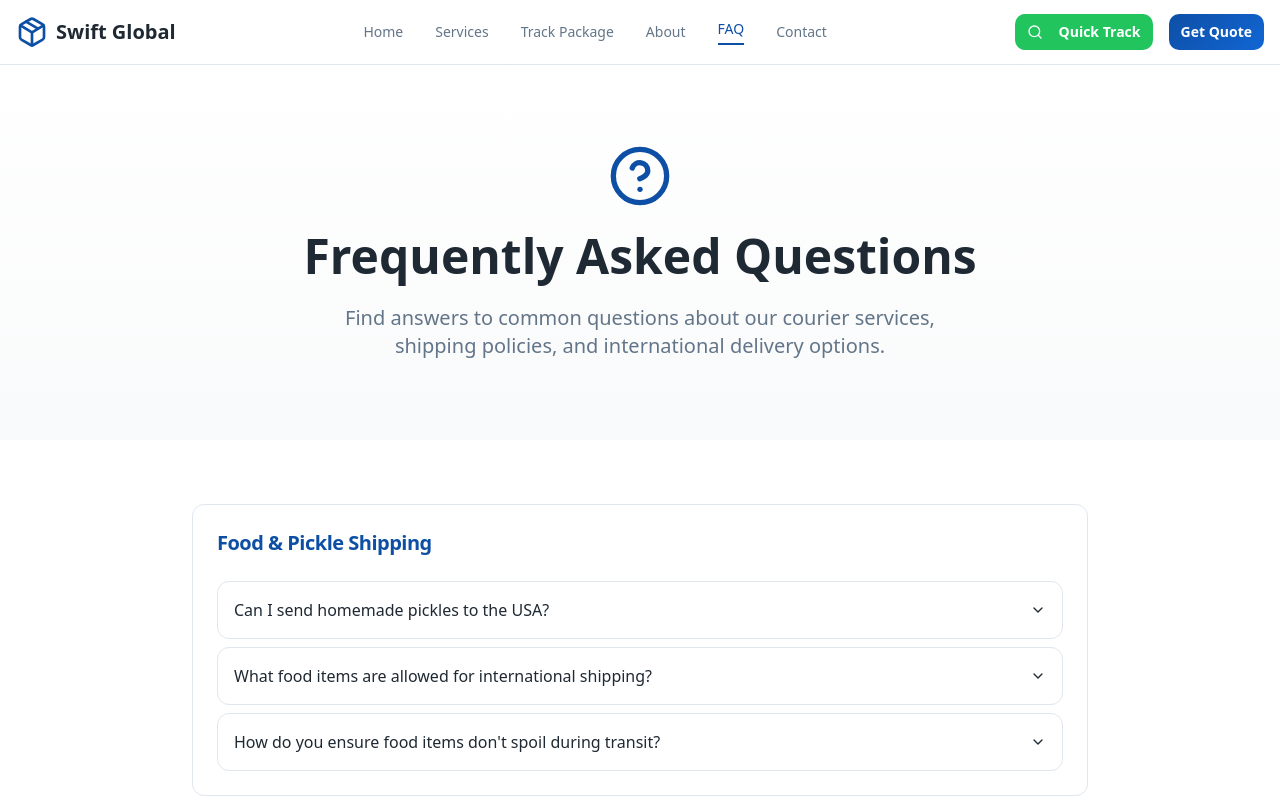
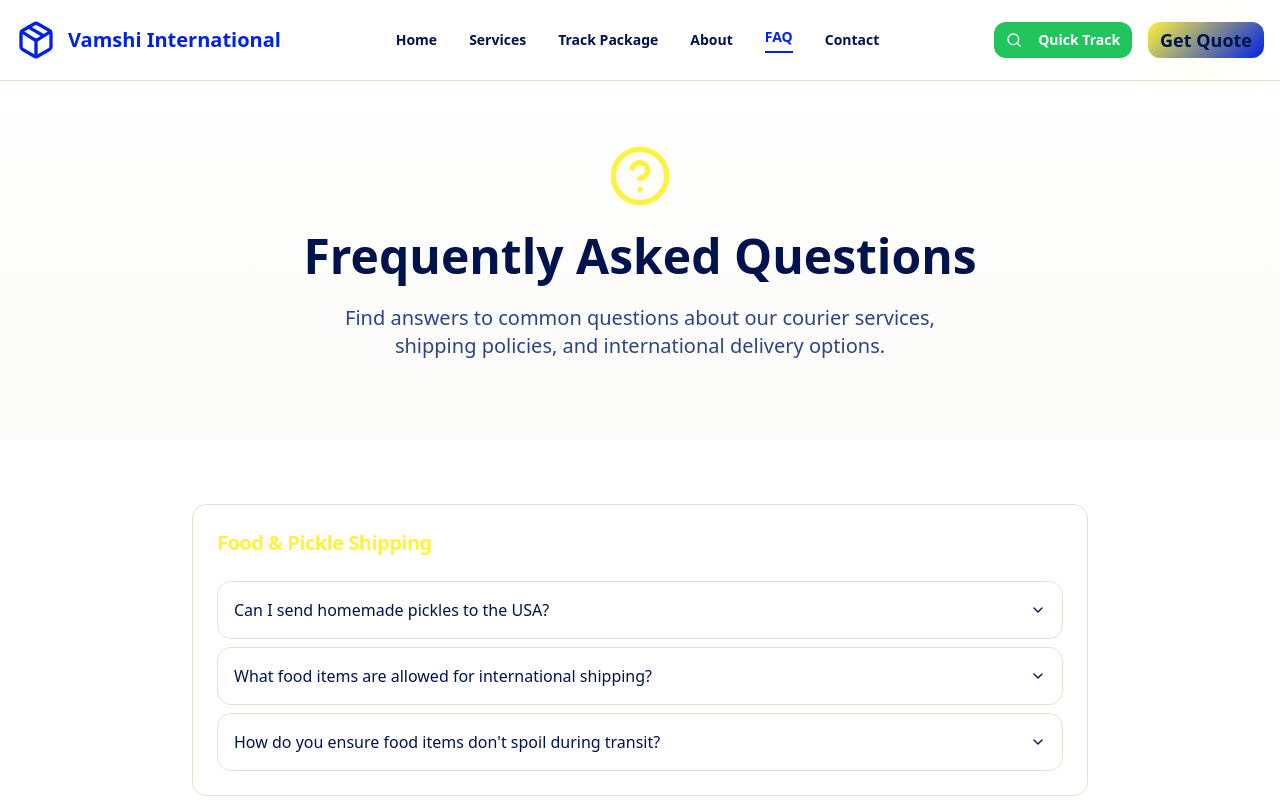
Before and after one commit to karthiksivasai/india-global-ship, a React (Vite) app: page /faq in a window 1280 px wide. Shown: the top 800 px of the page. Built offline with nearby package versions, Linux system fonts and the light colour scheme.

Commit message:
Update website design
Update color theme, logo, layout, and design to match client's branding and Indian design sensibilities.

```diff
--- a/src/components/layout/Header.tsx
+++ b/src/components/layout/Header.tsx
@@ -22,11 +22,11 @@ export const Header = () => {
   return (
     <header className="fixed top-0 left-0 right-0 z-50 bg-background/95 backdrop-blur-sm border-b border-border">
       <div className="container mx-auto px-4">
-        <div className="flex items-center justify-between h-16">
+        <div className="flex items-center justify-between h-20">
           {/* Logo */}
-          <Link to="/" className="flex items-center space-x-2 font-bold text-xl text-foreground hover:text-primary transition-colors">
-            <Package className="h-8 w-8 text-primary" />
-            <span>Swift Global</span>
+          <Link to="/" className="flex items-center space-x-3 font-bold text-xl text-foreground hover:text-secondary transition-colors">
+            <Package className="h-10 w-10 text-secondary" />
+            <span className="text-secondary">Vamshi International</span>
           </Link>
 
           {/* Desktop Navigation */}
@@ -35,10 +35,10 @@ export const Header = () => {
               <Link
                 key={item.name}
                 to={item.href}
-                className={`text-sm font-medium transition-colors hover:text-primary ${
+                className={`text-sm font-semibold transition-colors hover:text-secondary ${
                   isActive(item.href)
-                    ? "text-primary border-b-2 border-primary pb-1"
-                    : "text-muted-foreground"
+                    ? "text-secondary border-b-2 border-secondary pb-1"
+                    : "text-foreground"
                 }`}
               >
                 {item.name}
@@ -69,19 +69,19 @@ export const Header = () => {
             </SheetTrigger>
             <SheetContent side="right" className="w-[300px] sm:w-[400px]">
               <div className="flex flex-col space-y-4 mt-6">
-                <Link to="/" className="flex items-center space-x-2 font-bold text-xl text-foreground mb-6">
-                  <Package className="h-8 w-8 text-primary" />
-                  <span>Swift Global</span>
+                <Link to="/" className="flex items-center space-x-3 font-bold text-xl text-foreground mb-6">
+                  <Package className="h-10 w-10 text-secondary" />
+                  <span className="text-secondary">Vamshi International</span>
                 </Link>
 
                 {navItems.map((item) => (
                   <Link
                     key={item.name}
                     to={item.href}
-                    className={`text-sm font-medium py-2 px-3 rounded-md transition-colors ${
+                    className={`text-sm font-semibold py-3 px-4 rounded-lg transition-colors ${
                       isActive(item.href)
-                        ? "bg-primary text-primary-foreground"
-                        : "text-foreground hover:bg-muted"
+                        ? "bg-secondary text-secondary-foreground shadow-feature"
+                        : "text-foreground hover:bg-muted hover:text-secondary"
                     }`}
                     onClick={() => setIsOpen(false)}
                   >
--- a/src/components/ui/button.tsx
+++ b/src/components/ui/button.tsx
@@ -9,18 +9,19 @@ const buttonVariants = cva(
   {
     variants: {
       variant: {
-        default: "bg-primary text-primary-foreground hover:bg-primary-light hover:shadow-lg transform hover:-translate-y-0.5",
+        default: "bg-primary text-primary-foreground hover:bg-primary-light hover:shadow-warm transform hover:-translate-y-0.5 font-semibold",
         destructive:
           "bg-destructive text-destructive-foreground hover:bg-destructive/90",
         outline:
-          "border border-primary text-primary bg-background hover:bg-primary hover:text-primary-foreground hover:shadow-card",
+          "border-2 border-secondary text-secondary bg-background hover:bg-secondary hover:text-secondary-foreground hover:shadow-feature transition-all duration-300",
         secondary:
-          "bg-secondary text-secondary-foreground hover:bg-secondary/80",
-        ghost: "hover:bg-accent hover:text-accent-foreground",
-        link: "text-primary underline-offset-4 hover:underline",
-        hero: "bg-gradient-hero text-primary-foreground hover:shadow-feature transform hover:-translate-y-1 font-semibold",
-        track: "bg-accent text-accent-foreground hover:bg-accent/90 font-semibold hover:shadow-lg",
-        service: "bg-background border border-border text-foreground hover:border-primary hover:shadow-card transform hover:-translate-y-0.5",
+          "bg-secondary text-secondary-foreground hover:bg-gradient-trust hover:shadow-feature transform hover:-translate-y-0.5 font-semibold",
+        ghost: "hover:bg-muted hover:text-foreground",
+        link: "text-secondary underline-offset-4 hover:underline font-medium",
+        hero: "bg-gradient-hero text-primary-foreground hover:shadow-feature transform hover:-translate-y-1 font-bold text-lg shadow-warm",
+        track: "bg-accent text-accent-foreground hover:bg-accent/90 font-semibold hover:shadow-lg transform hover:-translate-y-0.5",
+        service: "bg-background border-2 border-border text-foreground hover:border-secondary hover:shadow-card transform hover:-translate-y-0.5 hover:bg-muted",
+        indian: "bg-gradient-trust text-secondary-foreground hover:shadow-warm transform hover:-translate-y-1 font-bold border-2 border-secondary",
       },
       size: {
         default: "h-10 px-4 py-2",
--- a/src/index.css
+++ b/src/index.css
@@ -2,31 +2,32 @@
 @tailwind components;
 @tailwind utilities;
 
-/* Courier Website Design System - Professional, trustworthy, global shipping focused */
+/* Vamshi International Couriers Design System - Bright, trustworthy, Indian aesthetic */
 
 @layer base {
   :root {
     --background: 0 0% 100%;
-    --foreground: 210 24% 16%;
+    --foreground: 225 100% 15%; /* Navy blue text */
 
     --card: 0 0% 100%;
-    --card-foreground: 210 24% 16%;
+    --card-foreground: 225 100% 15%;
 
     --popover: 0 0% 100%;
-    --popover-foreground: 210 24% 16%;
+    --popover-foreground: 225 100% 15%;
 
-    /* Courier Blue - Professional and trustworthy */
-    --primary: 214 85% 35%;
-    --primary-foreground: 0 0% 100%;
-    --primary-light: 214 85% 45%;
+    /* Bright Yellow Primary - Vamshi brand color */
+    --primary: 56 100% 62%; /* Bright yellow #FFEB3B equivalent */
+    --primary-foreground: 225 100% 15%; /* Navy text on yellow */
+    --primary-light: 56 100% 70%;
+    --primary-dark: 56 100% 50%;
 
-    /* Trust Gray - Secondary elements */
-    --secondary: 210 17% 93%;
-    --secondary-foreground: 210 24% 16%;
+    /* Royal Blue Accent - Secondary brand color */
+    --secondary: 231 100% 45%; /* Royal blue */
+    --secondary-foreground: 0 0% 100%;
 
-    /* Subtle backgrounds */
-    --muted: 210 17% 96%;
-    --muted-foreground: 210 16% 46%;
+    /* Indian-friendly backgrounds */
+    --muted: 56 20% 96%; /* Very light yellow tint */
+    --muted-foreground: 225 50% 35%;
 
     /* Success Green for delivery status */
     --accent: 142 71% 45%;
@@ -36,20 +37,23 @@
     --destructive: 0 84% 60%;
     --destructive-foreground: 0 0% 100%;
     --warning: 38 92% 50%;
-    --warning-foreground: 0 0% 100%;
+    --warning-foreground: 225 100% 15%;
 
-    --border: 214 32% 91%;
-    --input: 214 32% 91%;
-    --ring: 214 85% 35%;
+    --border: 56 30% 85%;
+    --input: 56 30% 92%;
+    --ring: 231 100% 45%; /* Royal blue focus ring */
 
-    --radius: 0.75rem;
+    --radius: 0.875rem; /* Slightly larger radius for Indian aesthetic */
 
-    /* Courier-specific design tokens */
-    --gradient-hero: linear-gradient(135deg, hsl(214 85% 35%), hsl(214 85% 45%));
-    --gradient-service: linear-gradient(180deg, hsl(0 0% 100%), hsl(210 17% 98%));
-    --shadow-card: 0 4px 24px -6px hsl(214 85% 35% / 0.12);
-    --shadow-feature: 0 8px 40px -12px hsl(214 85% 35% / 0.18);
+    /* Vamshi-specific design tokens */
+    --gradient-hero: linear-gradient(135deg, hsl(56 100% 62%), hsl(231 100% 45%)); /* Yellow to royal blue */
+    --gradient-service: linear-gradient(180deg, hsl(0 0% 100%), hsl(56 20% 98%));
+    --gradient-trust: linear-gradient(135deg, hsl(231 100% 45%), hsl(225 100% 25%)); /* Royal to navy */
+    --shadow-card: 0 6px 32px -8px hsl(56 100% 62% / 0.15);
+    --shadow-feature: 0 12px 48px -16px hsl(231 100% 45% / 0.20);
+    --shadow-warm: 0 8px 40px -12px hsl(56 100% 62% / 0.25);
     --transition-smooth: all 0.3s cubic-bezier(0.4, 0, 0.2, 1);
+    --transition-bounce: all 0.4s cubic-bezier(0.68, -0.55, 0.265, 1.55);
 
     --sidebar-background: 0 0% 98%;
 
--- a/tailwind.config.ts
+++ b/tailwind.config.ts
@@ -27,7 +27,8 @@ export default {
 				primary: {
 					DEFAULT: 'hsl(var(--primary))',
 					foreground: 'hsl(var(--primary-foreground))',
-					light: 'hsl(var(--primary-light))'
+					light: 'hsl(var(--primary-light))',
+					dark: 'hsl(var(--primary-dark))'
 				},
 				secondary: {
 					DEFAULT: 'hsl(var(--secondary))',
@@ -93,11 +94,20 @@ export default {
 			},
 			backgroundImage: {
 				'gradient-hero': 'var(--gradient-hero)',
-				'gradient-service': 'var(--gradient-service)'
+				'gradient-service': 'var(--gradient-service)',
+				'gradient-trust': 'var(--gradient-trust)'
 			},
 			boxShadow: {
 				'card': 'var(--shadow-card)',
-				'feature': 'var(--shadow-feature)'
+				'feature': 'var(--shadow-feature)',
+				'warm': 'var(--shadow-warm)'
+			},
+			spacing: {
+				'18': '4.5rem',
+				'20': '5rem',
+				'24': '6rem',
+				'28': '7rem',
+				'32': '8rem'
 			},
 			animation: {
 				'accordion-down': 'accordion-down 0.2s ease-out',
```
